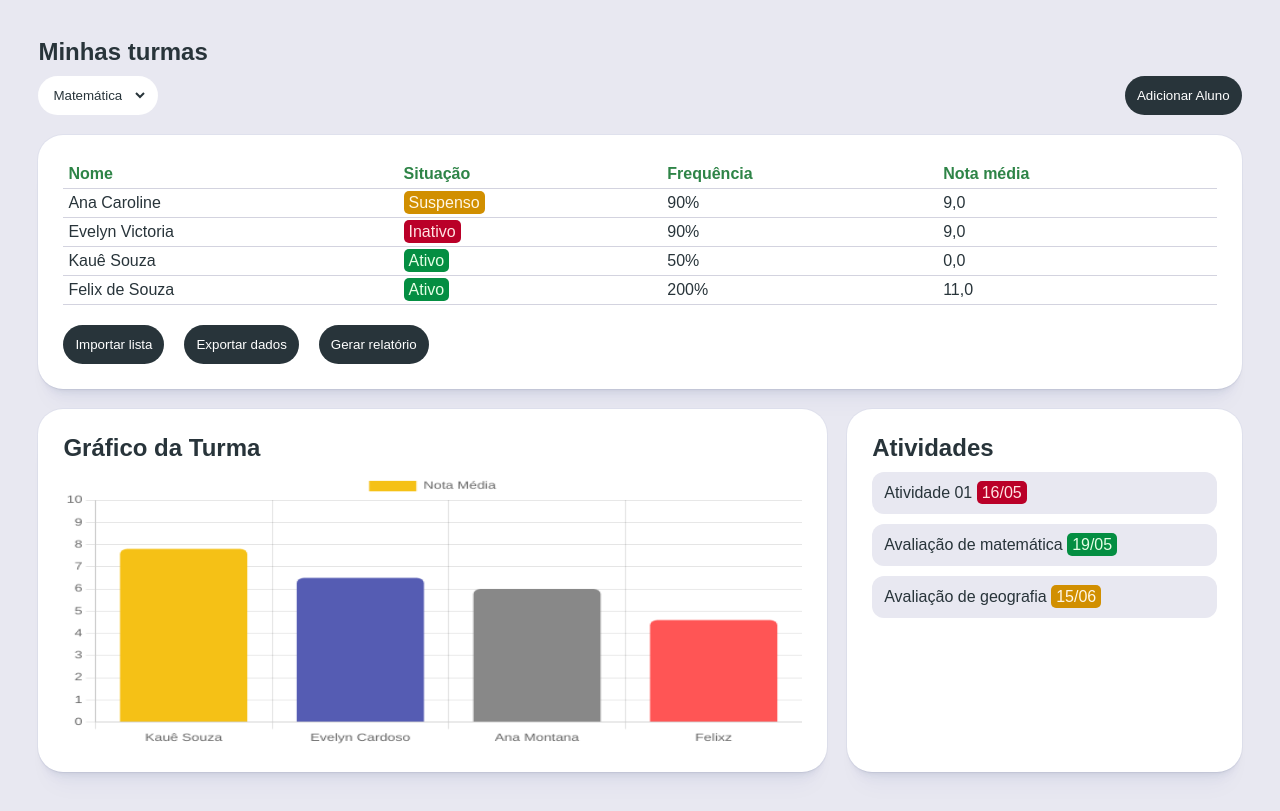
After one commit to feliquisds/proj_integrador, a PHP site: page /dashboard/turmas.html in a window 1280 px wide. The commit adds this page. Run offline with PHP 8.4, Linux system fonts and the light colour scheme.

Commit message:
implement dashboard

```diff
--- a/css/buttons.css
+++ b/css/buttons.css
@@ -15,6 +15,19 @@ button:focus {
     background-color: var(--common-press);
 }
 
+select {
+    border-radius: 100px;
+    padding: 10px;
+    border-right: 10px solid var(--card-background);
+    outline: 0;
+    background-color: var(--card-background);
+    border-color: transparent;
+    color: var(--input-focused);
+}
+option {
+    color: var(--input-focused);
+}
+
 a {
     margin-bottom: 20px;
     color: var(--link);
--- /dev/null
+++ b/css/cards.css
@@ -0,0 +1,36 @@
+.card {
+    background-color: var(--card-background);
+    padding: 25px;
+    border-radius: 25px;
+    color: var(--input-focused);
+    box-shadow: var(--shadow1) 0px 0px 0px 1px,
+                var(--shadow2) 0px 1px 1px -0.5px,
+                var(--shadow2) 0px 3px 3px -1.5px,
+                var(--shadow2) 0px 6px 6px -3px,
+                var(--shadow1) 0px 12px 12px -6px,
+                var(--shadow1) 0px 24px 24px -12px;
+}
+
+.image-card {
+    background-color: var(--card-background);
+    padding: 25px;
+    border-radius: 25px;
+    color: var(--input-focused);
+    box-shadow: var(--shadow1) 0px 0px 0px 1px,
+                var(--shadow2) 0px 1px 1px -0.5px,
+                var(--shadow2) 0px 3px 3px -1.5px,
+                var(--shadow2) 0px 6px 6px -3px,
+                var(--shadow1) 0px 12px 12px -6px,
+                var(--shadow1) 0px 24px 24px -12px;
+}
+
+.subcard {
+    background-color: var(--background);
+    padding: 12px;
+    border-radius: 12px;
+    margin-bottom: 10px;
+}
+
+.subcard:hover {
+    background-color: var(--subcard-hover);
+}
--- /dev/null
+++ b/css/dashboard.css
@@ -0,0 +1,18 @@
+@import url(global.css);
+
+body {
+    display: flex;
+    flex-direction: column;
+    padding: 3vw;
+}
+
+.header {
+    display: flex;
+    justify-content: space-between;
+    margin-bottom: 20px;
+}
+
+canvas {
+    width: 100% !important;
+    height: 275px !important;
+}
--- a/css/global.css
+++ b/css/global.css
@@ -1,5 +1,8 @@
 @import url(input.css);
 @import url(buttons.css);
+@import url(cards.css);
+@import url(table.css);
+@import url(grid.css);
 
 :root {
     --background: #e8e8f1;
@@ -9,6 +12,8 @@
     --common-hover: #435b72;
     --common-press: #1a3c63;
 
+    --subcard-hover: #d3d3df;
+
     --link: #2e8447;
 
     --input-unfocused: #a4c2ad;
@@ -16,6 +21,16 @@
 
     --button: #28343a;
     --button-text: white;
+
+    --inactive-background: rgb(186, 0, 40);
+    --inactive-text: rgb(255, 228, 228);
+    --idle-background: rgb(209, 143, 0);
+    --idle-text: rgb(255, 247, 229);
+    --active-background: rgb(4, 142, 66);
+    --active-text: rgb(230, 255, 230);
+
+    --shadow1: rgba(14, 63, 126, 0.04);
+    --shadow2: rgba(42, 51, 70, 0.04);
 }
 
 @media (prefers-color-scheme: dark) {
@@ -27,6 +42,8 @@
     --common-hover: #55a06a;
     --common-press: #21833d;
 
+    --subcard-hover: #374e4a;
+
     --link: #77b689;
 
     --input-unfocused: #7a8987;
@@ -34,15 +51,22 @@
 
     --button: #92e2a9;
     --button-text: black;
+
+    --inactive-background: rgb(232, 111, 137);
+    --inactive-text: rgb(75, 20, 20);
+    --idle-background: rgb(241, 221, 112);
+    --idle-text: rgb(75, 58, 20);
+    --active-background: rgb(130, 235, 130);
+    --active-text: rgb(20, 75, 20);
+
+    --shadow1: rgba(11, 141, 85, 0.04);
+    --shadow2: rgba(0, 0, 0, 0.04);
     }
 }
 
 * {
     margin: 0;
     box-sizing: border-box;
-}
-
-html {
     font-family: Arial, Helvetica, sans-serif;
 }
 
@@ -50,7 +74,7 @@ body {
     background-color: var(--background);
 }
 
-.text {
+h1, h2, h3, h4, h5, h6, p {
     color: var(--input-focused);
     margin-bottom: 10px;
 }
--- /dev/null
+++ b/css/grid.css
@@ -0,0 +1,26 @@
+.grid-2x-2-1 {
+    display: grid;
+    grid-template-columns: 2fr 1fr;
+    gap: 20px;
+    grid-auto-rows: minmax(150px, auto);
+}
+
+.grid-1x {
+    display: grid;
+    grid-template-columns: 1fr;
+    gap: 20px;
+    grid-auto-rows: minmax(150px, auto);
+}
+
+.button-grid {
+    display: grid;
+    grid-auto-flow: column;
+    justify-content: left;
+    column-gap: 20px;
+}
+
+@media (max-width: 900px) {
+    .grid-2x-2-1 {
+        grid-template-columns: 1fr;
+    }
+}
--- /dev/null
+++ b/css/table.css
@@ -0,0 +1,36 @@
+table {
+    margin-bottom: 20px;
+    width: 100%;
+    border-collapse: collapse;
+}
+
+th,
+td {
+    padding: 5px;
+    text-align: left;
+    border-bottom: 1px solid var(--subcard-hover);
+}
+
+th {
+    color: var(--link);
+}
+
+.inactive, .idle, .active {
+    padding: 3px 5px;
+    border-radius: 5px;
+}
+
+.inactive {
+    background-color: var(--inactive-background);
+    color: var(--inactive-text);
+}
+
+.idle {
+    background-color: var(--idle-background);
+    color: var(--idle-text);
+}
+
+.active {
+    background-color: var(--active-background);
+    color: var(--active-text);
+}
--- /dev/null
+++ b/dashboard/turmas.html
@@ -0,0 +1,85 @@
+<!DOCTYPE html>
+<html lang="en">
+<head>
+    <meta charset="UTF-8">
+    <meta name="viewport" content="width=device-width, initial-scale=1.0">
+    <title>Document</title>
+    <style>
+        @import url(../css/dashboard.css);
+    </style>
+    <script src="https://cdn.jsdelivr.net/npm/chart.js"></script>
+    <script src="../js/turmas.js"></script>
+</head>
+<body>
+    <h2>Minhas turmas</h2>
+    <div class="header">
+        <select onchange="mudarMateria(this)">
+            <option value="Matemática">Matemática</option>
+            <option value="Português">Português</option>
+            <option value="História">História</option>
+            <option value="Geografia">Geografia</option>
+        </select>
+        <button class="add-btn">Adicionar Aluno</button>
+    </div>
+
+    <div class="grid-1x">
+        <div class="card">
+            <table>
+                <thead>
+                    <tr>
+                        <th>Nome</th>
+                        <th>Situação</th>
+                        <th>Frequência</th>
+                        <th>Nota média</th>
+                    </tr>
+                </thead>
+                <tbody>
+                    <tr>
+                        <td>Ana Caroline</td>
+                        <td><span class="idle">Suspenso</span></td>
+                        <td>90%</td>
+                        <td>9,0</td>
+                    </tr>
+                    <tr>
+                        <td>Evelyn Victoria</td>
+                        <td><span class="inactive">Inativo</span></td>
+                        <td>90%</td>
+                        <td>9,0</td>
+                    </tr>
+                    <tr>
+                        <td>Kauê Souza</td>
+                        <td><span class="active">Ativo</span></td>
+                        <td>50%</td>
+                        <td>0,0</td>
+                    </tr>
+                    <tr>
+                        <td>Felix de Souza</td>
+                        <td><span class="active">Ativo</span></td>
+                        <td>200%</td>
+                        <td>11,0</td>
+                    </tr>
+                </tbody>
+            </table>
+
+            <div class="button-grid">
+                <button>Importar lista</button>
+                <button>Exportar dados</button>
+                <button>Gerar relatório</button>
+            </div>
+        </div>
+        <div class="grid-2x-2-1">
+            <div class="card">
+                <h2>Gráfico da Turma</h2>
+                <canvas id="graficoTurma"></canvas>
+            </div>
+
+            <div class="card">
+                <h2>Atividades</h2>
+                <div class="subcard">Atividade 01 <span class="inactive">16/05</span></div>
+                <div class="subcard">Avaliação de matemática <span class="active">19/05</span></div>
+                <div class="subcard">Avaliação de geografia <span class="idle">15/06</span></div>
+            </div>
+        </div>
+    </div>
+</body>
+</html>
--- a/index.html
+++ b/index.html
@@ -9,13 +9,13 @@
     </style>
 </head>
 <body>
-    <form action="" method="post" id="login" name="login">
+    <form action="dashboard.html" method="post" id="login" name="login">
         <div class="login-section">
             <div>
                 <h1 class="text">Bem-vindo</h1>
                 <h4 class="text">Faça login com sua conta</h4>
             </div>
-            <div class="login-form">
+            <div class="card">
                 <div>
                     <input type="email" name="email" id="email" placeholder="Email" required>
                     <input type="password" name="password" id="password" placeholder="Senha" required>
@@ -25,7 +25,7 @@
             </div>
         </div>
     </form>
-    <div class="login-image">
+    <div class="image-card">
         <img src="media/login_img.webp">
     </div>
 </body>
--- /dev/null
+++ b/js/dashboard.js
@@ -0,0 +1,3 @@
+function jumpSrc(newSrc) {
+  document.getElementById("frame").src=newSrc;
+}
--- /dev/null
+++ b/js/turmas.js
@@ -0,0 +1,29 @@
+function mudarMateria(select) {
+    const materia = select.value;
+    document.getElementById("titulo-turma").innerText = "Turma: " + materia;
+    // Aqui você pode futuramente trocar conteúdo com base na matéria escolhida
+}
+
+window.onload = function () {
+    const ctx = document.getElementById('graficoTurma').getContext('2d');
+    new Chart(ctx, {
+        type: 'bar',
+        data: {
+            labels: ['Kauê Souza', 'Evelyn Cardoso', 'Ana Montana', 'Felixz'],
+            datasets: [{
+                label: 'Nota Média',
+                data: [7.8, 6.5, 6.0, 4.6],
+                backgroundColor: ['#f5c116', '#555cb3', '#888', '#f55'],
+                borderRadius: 6
+            }]
+        },
+        options: {
+            scales: {
+                y: {
+                    beginAtZero: true,
+                    max: 10
+                }
+            }
+        }
+    });
+}
```
Also changed, not shown: css/login.css (+4 -9 lines), css/sidebar.css (added, +34 -0 lines), dashboard.html (added, +49 -0 lines), dashboard/atividades.html (added, +29 -0 lines), dashboard/mensagens.html (added, +54 -0 lines), dashboard/relatorios.html (added, +36 -0 lines), js/relatorios.js (added, +76 -0 lines), dashboard/agendas.html (added), media/logo.png (added).
